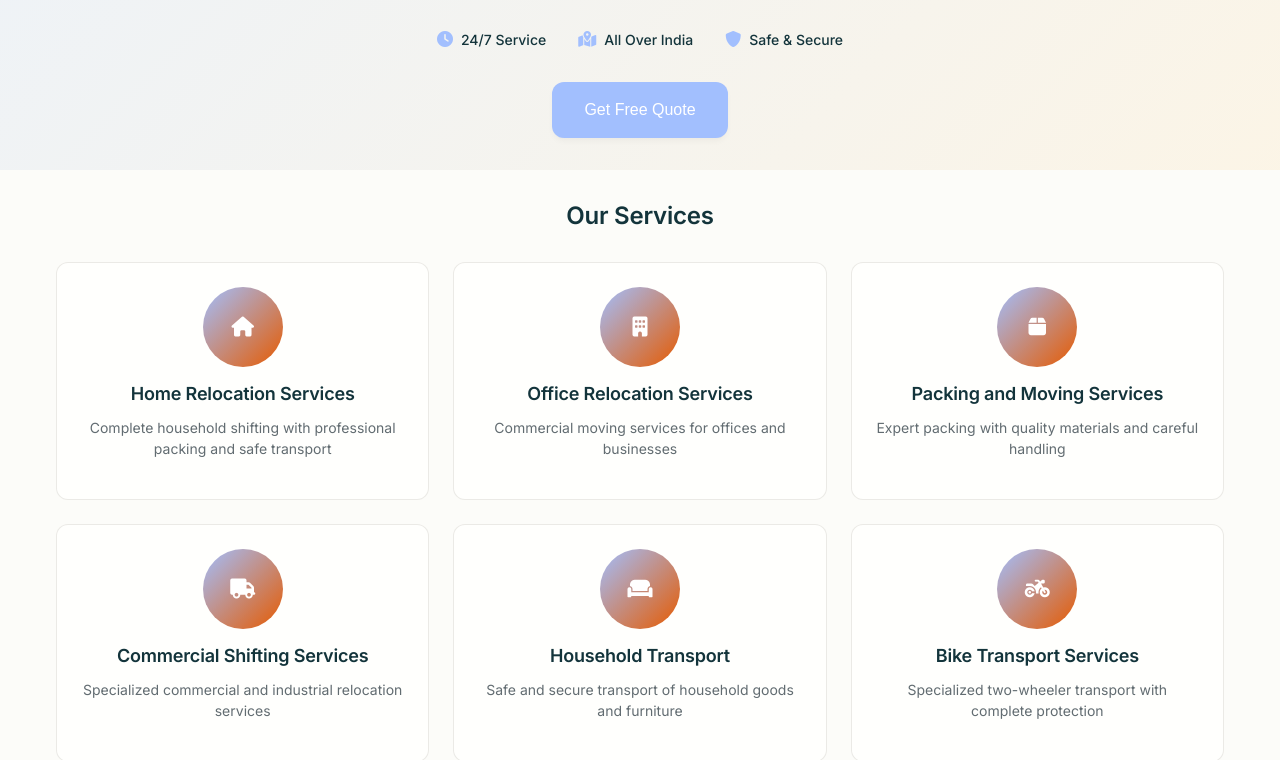
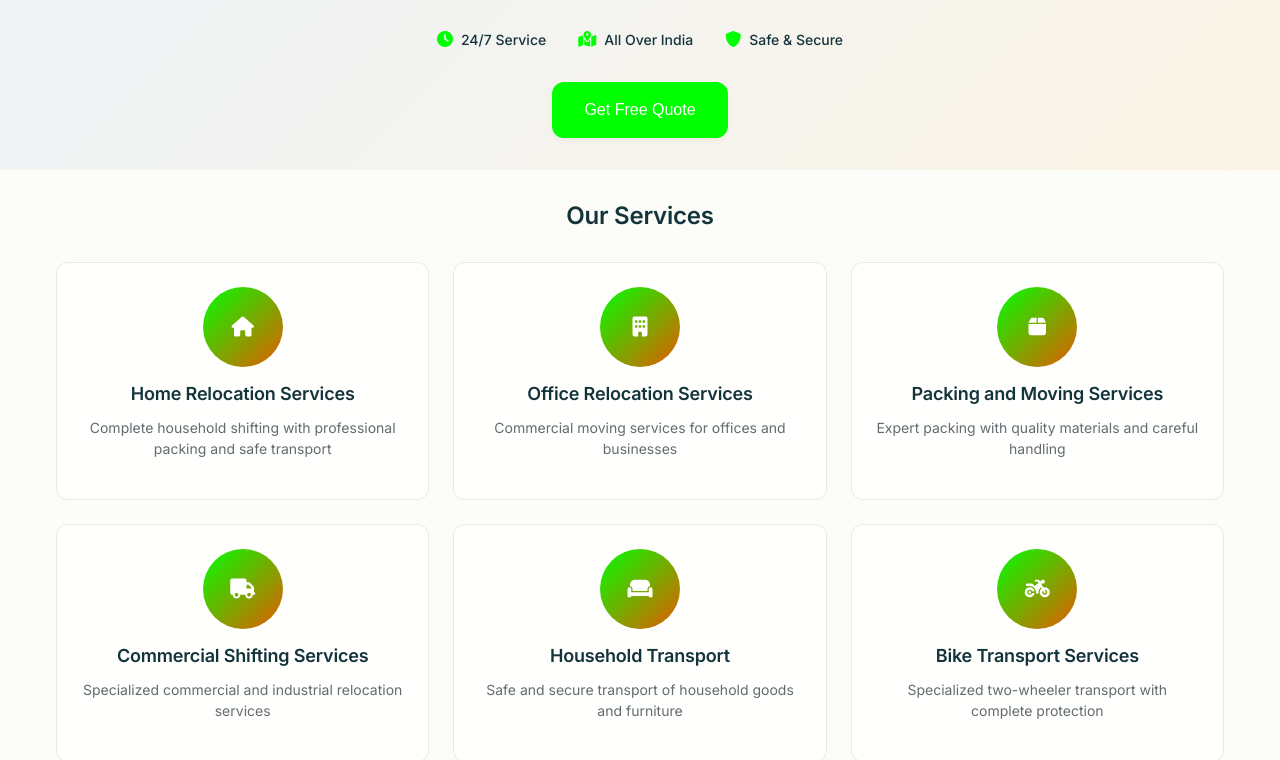
Before and after one commit to harikums222/Ultra-Pro, a plain HTML site: page index.html in a window 1280 px wide. Shown: the part 224-984 px from the top of the page. Drawn offline with Linux system fonts and the light colour scheme; a web font is replaced by a local one.

Commit message:
Update style.css
colour

```diff
--- a/style.css
+++ b/style.css
@@ -743,7 +743,7 @@ select.form-control {
 /* Override root variables for company branding */
 :root {
  /* --color-brand-primary: #FF6B00; */
-  --color-brand-primary: #A2BFFE;
+  --color-brand-primary: #00FF00;
   --color-brand-primary-hover: #E65A00;
   --color-brand-primary-active: #CC5200;
   --color-brand-secondary: #000000;
```
